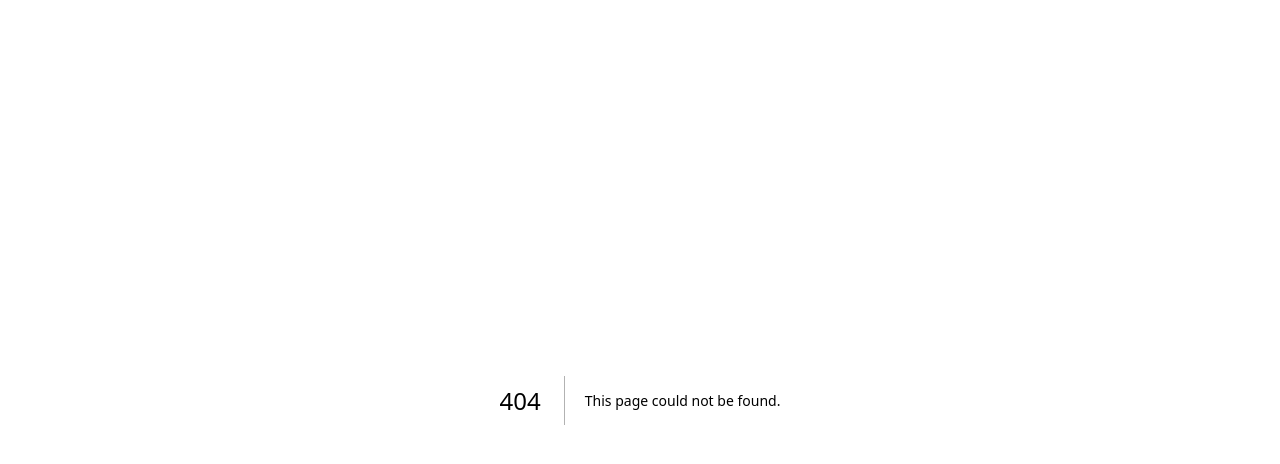
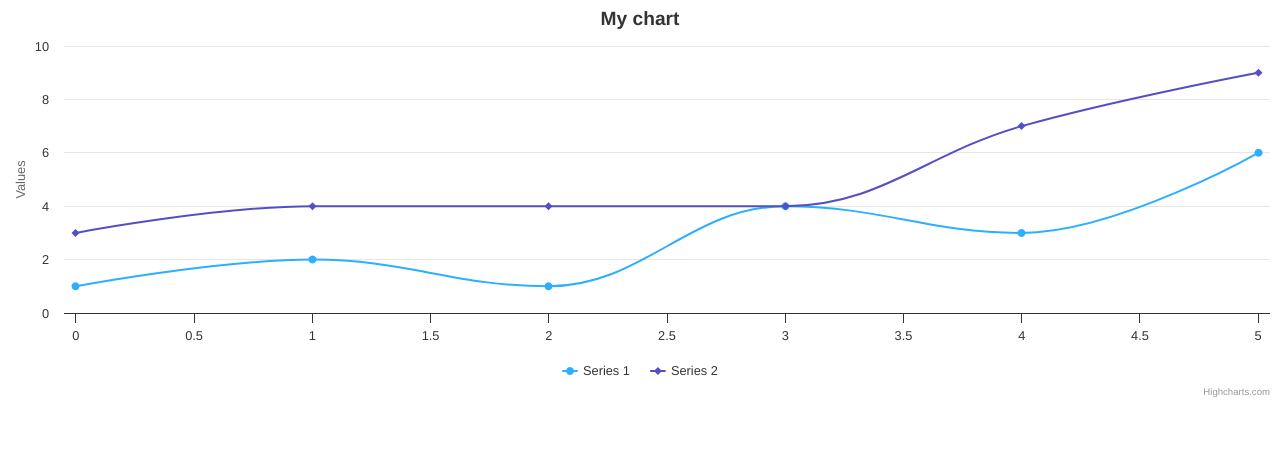
Before and after one commit to AshankDsouza/SER516-Team-Kansas, a Next.js app in the folder client/: page /graph in a window 1280 px wide. Before the commit this address had no page. Shown: the top 464 px of the page. Built offline with nearby package versions, Linux system fonts and the light colour scheme.

Commit message:
adds mock highcharts chart

```diff
--- /dev/null
+++ b/client/app/graph/page.tsx
@@ -0,0 +1,33 @@
+"use client"
+
+import React from "react";
+//import { render } from "react-dom";
+import Highcharts from "highcharts";
+import HighchartsReact from "highcharts-react-official";
+
+const options = {
+  chart: {
+    type: "spline"
+  },
+  title: {
+    text: "My chart"
+  },
+  series: [
+    {
+      data: [1, 2, 1, 4, 3, 6]
+    },
+    {
+      data: [3, 4, 4, 4, 7, 9]
+
+    }
+  ]
+};
+
+
+export default function LineGraph() {
+
+  return (<div>
+    <HighchartsReact highcharts={Highcharts} options={options} />
+  </div>
+  );
+};
--- a/client/package.json
+++ b/client/package.json
@@ -14,6 +14,8 @@
     "@radix-ui/react-slot": "^1.0.2",
     "class-variance-authority": "^0.7.0",
     "clsx": "^2.1.0",
+    "highcharts": "^11.3.0",
+    "highcharts-react-official": "^3.2.1",
     "lucide-react": "^0.325.0",
     "next": "14.1.0",
     "react": "^18",
```
Also changed, not shown: 1 other file (tests, documents, lock files or other folders).
